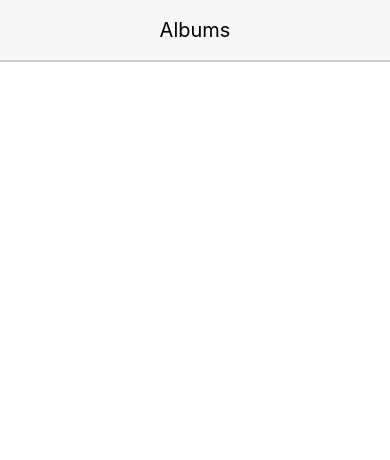
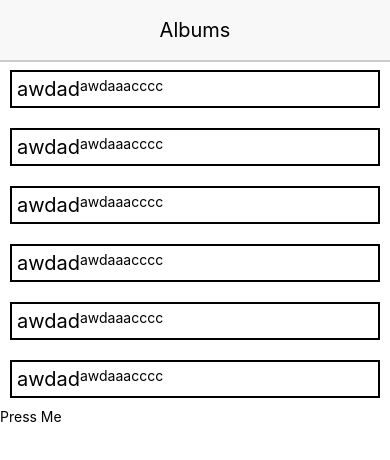
Before and after one commit to Tangjiyi0416/app-wk2, a React Native app: screen / in a window 390 px wide. Shown: the top 460 px of the page. Built offline with nearby package versions, Linux system fonts and the light colour scheme.

Commit message:
added 3rd party modal package

```diff
--- a/App.js
+++ b/App.js
@@ -1,10 +1,26 @@
 import { StatusBar } from "expo-status-bar";
-import { StyleSheet, Text, SafeAreaView } from "react-native";
+import {
+  StyleSheet,
+  Text,
+  SafeAreaView,
+  Pressable,
+  View,
+  Button,
+} from "react-native";
 import Header from "./src/components/Header";
-import AlbumList from "./src/components/AlbumList";
+import Modal from "react-native-modal";
+// import AlbumList from "./src/components/AlbumList";
 import React from "react";
-
+import AssumptionList from "./src/components/AssumptionList";
 export default class App extends React.Component {
+  constructor(props) {
+    super(props);
+    this.state = { assumptionCount: 0, isModalVisible: false };
+    this.toggleModal = this.toggleModal.bind();
+  }
+  toggleModal = () => {
+    this.setState({ isModalVisible: !this.state.isModalVisible });
+  };
   render() {
     return (
       <SafeAreaView style={styles.container}>
@@ -15,10 +31,35 @@ export default class App extends React.Component {
           AssumptionItem:albumName,thumbnail
             tag
         Guess button
+          AnswerModal
           AnswerList
             AnswerItem:albumName,thumbnail
 
         */}
+        <AssumptionList />
+        <Pressable
+          onPress={this.toggleModal}
+          style={({ pressed }) => [
+            {
+              backgroundColor: pressed ? "rgb(210, 230, 255)" : "white",
+            },
+            styles.guessButton,
+          ]}
+        >
+          {({ pressed }) => (
+            <Text style={styles.guessButtonText}>
+              {pressed ? "Pressed!" : "Press Me"}
+            </Text>
+          )}
+        </Pressable>
+
+        <Modal isVisible={this.state.isModalVisible}>
+          <View style={{ flex: 1 }}>
+            <Text>Hello!</Text>
+
+            <Button title="Hide modal" onPress={this.toggleModal} />
+          </View>
+        </Modal>
       </SafeAreaView>
     );
   }
@@ -28,4 +69,6 @@ const styles = StyleSheet.create({
   container: {
     flex: 1,
   },
+  guessButton: {},
+  guessButtonText: {},
 });
--- a/package.json
+++ b/package.json
@@ -15,6 +15,7 @@
     "react": "17.0.1",
     "react-dom": "17.0.1",
     "react-native": "0.64.3",
+    "react-native-modal": "^13.0.1",
     "react-native-web": "0.17.1"
   },
   "devDependencies": {
--- a/src/components/AssumptionItem.js
+++ b/src/components/AssumptionItem.js
@@ -4,11 +4,41 @@ import React, { Component } from "react";
 export default class AssumptionItem extends Component {
   render() {
     return (
-      <View>
-        <Text>AssumptionItem</Text>
+      <View style={styles.item}>
+        <Text style={styles.itemName}>{this.props.itemName || ""}</Text>
+        <View style={styles.itemTagsContainer}>
+          {this.props.tags ? (
+            this.props.tags.map((tag, key) => {
+              return (
+                <Text style={styles.itemTag} key={key}>
+                  {tag}
+                </Text>
+              );
+            })
+          ) : (
+            <Text></Text>
+          )}
+        </View>
       </View>
     );
   }
 }
 
-const styles = StyleSheet.create({});
+const styles = StyleSheet.create({
+  item: {
+    flexDirection: "row",
+    borderWidth: 2,
+    borderColor: "#000",
+    margin: 10,
+    padding: 5,
+  },
+  itemName: {
+    fontSize: 20,
+  },
+  itemTagsContainer: {
+    flexDirection: "row",
+  },
+  itemTag: {
+    fontSize: 14,
+  },
+});
--- a/src/components/AssumptionList.js
+++ b/src/components/AssumptionList.js
@@ -1,11 +1,20 @@
 import { Text, StyleSheet, View } from "react-native";
 import React, { Component } from "react";
-
+import AssumptionItem from "./AssumptionItem";
+const as = {
+  name: "awdad",
+  tags: ["awd", "aaa", "cccc"],
+};
 export default class AssumptionList extends Component {
   render() {
     return (
       <View>
-        <Text>AssumptionList</Text>
+        <AssumptionItem itemName={as.name} tags={as.tags} />
+        <AssumptionItem itemName={as.name} tags={as.tags} />
+        <AssumptionItem itemName={as.name} tags={as.tags} />
+        <AssumptionItem itemName={as.name} tags={as.tags} />
+        <AssumptionItem itemName={as.name} tags={as.tags} />
+        <AssumptionItem itemName={as.name} tags={as.tags} />
       </View>
     );
   }
```
Also changed, not shown: 1 other file (tests, documents, lock files or other folders).
